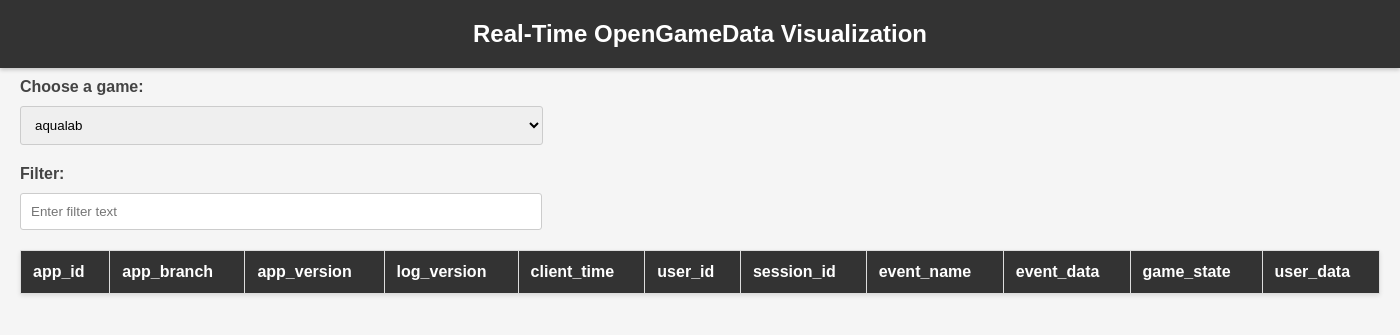
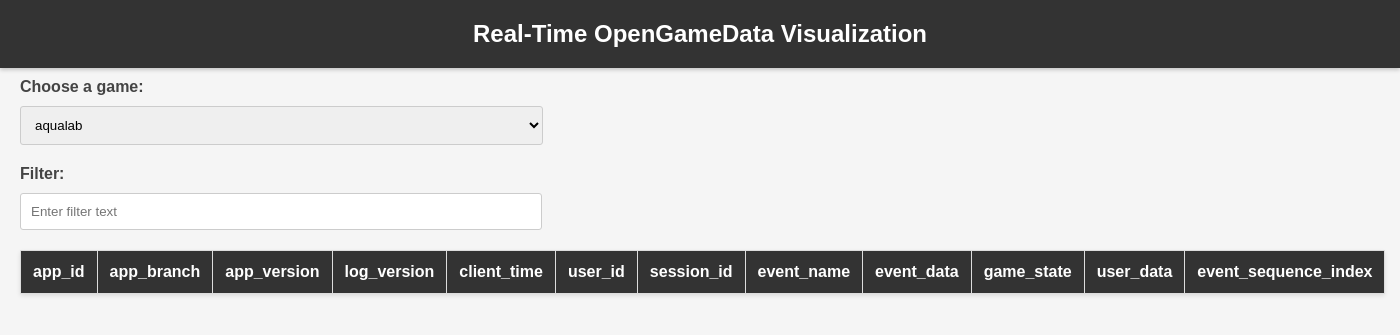
Before and after one commit to opengamedata/ogd-api-utils, a Flask app: page / in a window 1400 px wide. Shown: the top 335 px of the page. Run offline with Flask 2, Linux system fonts and the light colour scheme; lists and menus that the app fills with data are empty; some libraries are stand-ins or nearby versions.

Commit message:
A couple tweaks to the html file.

```diff
--- a/apps/monitor/templates/index.html
+++ b/apps/monitor/templates/index.html
@@ -2,7 +2,7 @@
 <html>
 
 <head>
-    <title> Real-Time OGD (from templates)</title>
+    <title> Real-Time OGD Event Monitor</title>
     <link rel="stylesheet" type="text/css" href="{{ url_for('static',filename='styles.css') }}">
     <script src="https://cdn.socket.io/4.6.0/socket.io.min.js"
         integrity="sha384-c79GN5VsunZvi+Q/WObgk2in0CbZsHnjEqvFxC5DxHn9lTfNce2WW6h2pH6u/kF+"
@@ -22,6 +22,8 @@
                     <option>journalism</option>
                     <option>mashopolis</option>
                     <option>penguins</option>
+                    <option>thermovr</option>
+                    <option>transformation_quest</option>
                     <option>bacteria</option>
                     <option>balloon</option>
                     <option>crystal</option>
@@ -57,6 +59,7 @@
                         <th>event_data</th>
                         <th>game_state</th>
                         <th>user_data</th>
+                        <th>event_sequence_index</th>
                     </tr>
                 </thead>
                 <tbody>
@@ -91,7 +94,8 @@
             "event_name",
             "event_data",
             "game_state",
-            "user_data"
+            "user_data",
+            "event_sequence_index"
         ]
 
         const MAX_DATA_ROWS = 10;
```
